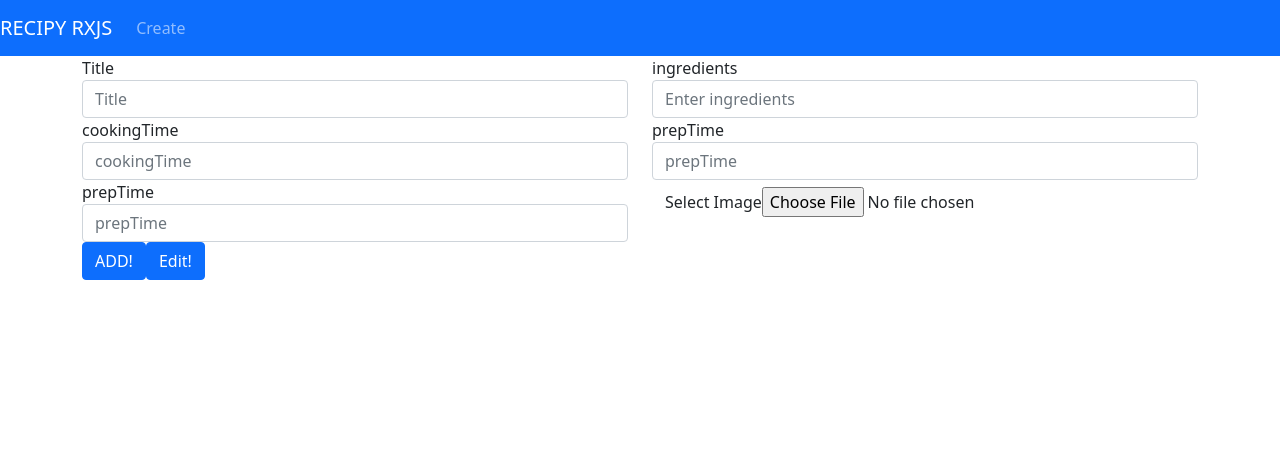
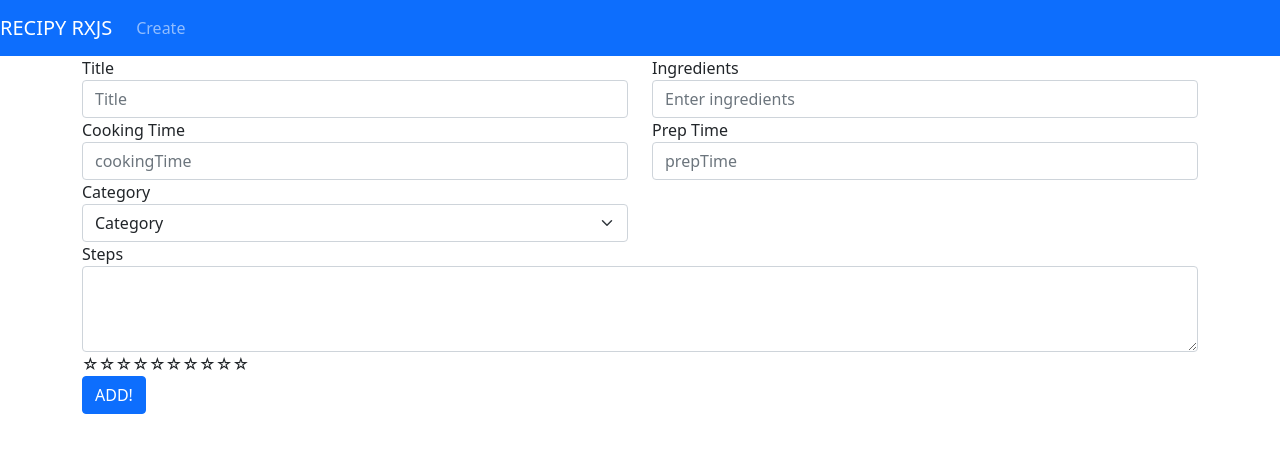
Before and after one commit to Pawel94/RxJsRecipy, an Angular app in the folder Front-end/RecipesRxJs/: page /createRecipy in a window 1280 px wide. Shown: the top 452 px of the page. Built offline with nearby package versions, Linux system fonts and the light colour scheme.

Commit message:
Added async validators, added Enums

```diff
--- a/Front-end/RecipesRxJs/src/app/data/CategoryEnum.ts
+++ b/Front-end/RecipesRxJs/src/app/data/CategoryEnum.ts
@@ -1,4 +1,6 @@
 export enum CategoryEnum {
-  X = 'X',
-  Y = 'Y',
+  SWEET = 'SWEET',
+  FISH = 'FISH',
+  FRUITS = 'FRUITS',
+  NONE = '-',
 }
--- a/Front-end/RecipesRxJs/src/app/data/Recipe.ts
+++ b/Front-end/RecipesRxJs/src/app/data/Recipe.ts
@@ -1,11 +1,14 @@
+import { CategoryEnum } from './CategoryEnum';
+
 export interface Recipe {
   id?: number;
   title?: string;
   ingredients?: string;
+  category?: CategoryEnum;
   tags?: string;
   imageUrl?: string;
   cookingTime?: number;
-  prepTime?: number;
+  prepTime?: number | string;
   yield?: number;
   steps?: string;
   rating?: number;
--- a/Front-end/RecipesRxJs/src/app/edit-recipy/edit-recipy.component.html
+++ b/Front-end/RecipesRxJs/src/app/edit-recipy/edit-recipy.component.html
@@ -17,7 +17,7 @@
         </div>
         <div class="col-6">
           <div class="form-group">
-            <label for="exampleInputEmail1">ingredients</label>
+            <label for="exampleInputEmail1">Ingredients</label>
             <input
               type="text"
               class="form-control"
--- a/Front-end/RecipesRxJs/src/app/recepies-list/recepies-list.component.html
+++ b/Front-end/RecipesRxJs/src/app/recepies-list/recepies-list.component.html
@@ -4,20 +4,31 @@
   </div>
   <div class="row">
     <div [ngClass]="getClass()">
-      <div *ngIf="filtredRecipes$ | async as recipes" class="row">
-        <div *ngFor="let item of recipes" class="col-4">
+      <div *ngIf="filtredRecipes$ | async as recipes" class="row m-2">
+        <div *ngFor="let item of recipes" class="col-4 border p-4 mb-3">
           <img
             class="card-img-top"
             src="https://media.istockphoto.com/photos/lemon-cake-picture-id95019434?k=20&m=95019434&s=612x612&w=0&h=EUdBGe1Bus-2hI2S4QUnJRo6JxTHQFax8jW8aQlJf9k="
             alt="Card image"
           />
           <div class="card-body" (click)="editRecipy(item)">
-            <h5 class="card-title">{{ item.title }}</h5>
+            <h5 class="card-title">{{ item.title | uppercase }}</h5>
+
             <p class="card-text">
+              <label> Prep Time: </label>
               {{ item.prepTime }}
             </p>
+            <p *ngIf="item.cookingTime" class="card-text">
+              <label> Cooking Time: </label>
+              {{ item.cookingTime }}
+            </p>
             <p class="card-text">
-              {{ item.rating }}
+              <label> Rating: </label>
+              <ngb-rating [rate]="setRating(item)"></ngb-rating>
+            </p>
+            <p class="card-text">
+              <label> Category: </label>
+              {{ setCategory(item) }}
             </p>
           </div>
         </div>
--- a/Front-end/RecipesRxJs/src/app/recepies-list/recepies-list.component.ts
+++ b/Front-end/RecipesRxJs/src/app/recepies-list/recepies-list.component.ts
@@ -6,7 +6,8 @@ import { Recipe } from '../data/Recipe';
 import { RecipeService } from '../services/recipe-service/recipe.service';
 import { SharedDataService } from '../services/share-data/shared-data.service';
 import { ActivatedRoute, Router } from '@angular/router';
-
+import { CategoryEnum } from '../data/CategoryEnum';
+import { NgbRatingConfig } from '@ng-bootstrap/ng-bootstrap';
 @Component({
   selector: 'app-recepies-list',
   templateUrl: './recepies-list.component.html',
@@ -16,8 +17,11 @@ export class RecepiesListComponent implements OnInit {
   constructor(
     private recipeService: RecipeService,
     private shareData: SharedDataService,
-    private router: Router
-  ) {}
+    private router: Router,
+    config: NgbRatingConfig
+  ) {
+    config.readonly = true;
+  }
   isFilterSet: boolean = false;
   filtredRecipes: Recipe[] = [];
   filterName: string = 'Show filters';
@@ -51,4 +55,15 @@ export class RecepiesListComponent implements OnInit {
     this.shareData.updateSelectedRecipe(receipy);
     this.router.navigate(['/details']);
   }
+
+  setCategory(item: Recipe): string {
+    if (item.category === null || item.category === undefined) {
+      return CategoryEnum.NONE;
+    } else return item.category;
+  }
+
+  setRating(item: Recipe): number {
+    if (item.rating) return item.rating;
+    else return 0;
+  }
 }
--- a/Front-end/RecipesRxJs/src/app/recipe-creation/recipe-creation.component.html
+++ b/Front-end/RecipesRxJs/src/app/recipe-creation/recipe-creation.component.html
@@ -13,10 +13,21 @@
             placeholder="Title"
           />
         </div>
+        <div
+          *ngIf="recipyForm.invalid && (recipyForm.dirty || recipyForm.touched)"
+          class="alert alert-danger"
+        >
+          <div *ngIf="recipyForm.controls['title'].errors?.['required']">
+            Name is required.
+          </div>
+          <div *ngIf="recipyForm.controls['title'].errors?.['titleExists']">
+            This title recipy is already taken!
+          </div>
+        </div>
       </div>
       <div class="col-6">
         <div class="form-group">
-          <label for="exampleInputEmail1">ingredients</label>
+          <label for="exampleInputEmail1">Ingredients</label>
           <input
             type="text"
             class="form-control"
@@ -29,9 +40,9 @@
       </div>
       <div class="col-6">
         <div class="form-group">
-          <label for="exampleInputPassword1">cookingTime</label>
+          <label for="exampleInputPassword1">Cooking Time</label>
           <input
-            type="text"
+            type="number"
             class="form-control"
             formControlName="cookingTime"
             id="cookingTime"
@@ -41,9 +52,9 @@
       </div>
       <div class="col-6">
         <div class="form-group">
-          <label for="exampleInputPassword1">prepTime</label>
+          <label for="exampleInputPassword1">Prep Time</label>
           <input
-            type="text"
+            type="number"
             class="form-control"
             id="prepTime"
             placeholder="prepTime"
@@ -53,17 +64,31 @@
       </div>
       <div class="col-6">
         <div class="form-group">
-          <label for="exampleInputPassword1">prepTime</label>
-          <input
-            type="text"
-            class="form-control"
-            id="prepTime"
-            placeholder="prepTime"
-            formControlName="prepTime"
-          />
+          <label for="exampleInputPassword1">Category</label>
+          <select
+            class="form-select"
+            aria-label="Default select example"
+            formControlName="category"
+          >
+            <option value="" disabled selected>Category</option>
+            <option *ngFor="let name of enumKeys" [value]="name">
+              {{ name }}
+            </option>
+          </select>
         </div>
       </div>
-      <div class="col-6">
+      <div class="col-12">
+        <div class="form-group">
+          <label for="steps">Steps</label>
+          <textarea
+            class="form-control"
+            id="steps"
+            rows="3"
+            formControlName="steps"
+          ></textarea>
+        </div>
+      </div>
+      <!-- <div class="col-6">
         <div class="form-group">
           <label class="image-upload-container btn btn-bwm">
             <span>Select Image</span>
@@ -75,11 +100,11 @@
             />
           </label>
         </div>
-      </div>
+      </div> -->
+      <ngb-rating [(rate)]="currentRate" formControlName="rating"></ngb-rating>
     </div>
 
     <button type="submit" class="btn btn-primary">ADD!</button>
-    <button type="submit" class="btn btn-primary">Edit!</button>
   </div>
 </form>
 <div>
--- a/Front-end/RecipesRxJs/src/app/recipe-creation/recipe-creation.component.ts
+++ b/Front-end/RecipesRxJs/src/app/recipe-creation/recipe-creation.component.ts
@@ -1,8 +1,15 @@
 import { Component, OnInit } from '@angular/core';
-import { FormControl, FormGroup } from '@angular/forms';
+import {
+  AbstractControl,
+  AsyncValidatorFn,
+  FormControl,
+  FormGroup,
+  ValidationErrors,
+  Validators,
+} from '@angular/forms';
 import { Observable, of } from 'rxjs';
-import { catchError, concatMap, tap } from 'rxjs/operators';
-
+import { catchError, concatMap, map, tap } from 'rxjs/operators';
+import { CategoryEnum } from '../data/CategoryEnum';
 import { Recipe } from '../data/Recipe';
 import { RecipeService } from '../services/recipe-service/recipe.service';
 class ImageSnippet {
@@ -16,21 +23,33 @@ class ImageSnippet {
 export class RecipeCreationComponent implements OnInit {
   recipyForm = new FormGroup({
     //id: new FormControl(),
-    title: new FormControl(''),
+    title: new FormControl(
+      '',
+      [Validators.required],
+      [this.recipeService.usernameValidator()]
+    ),
     ingredients: new FormControl(''),
     cookingTime: new FormControl(''),
+    category: new FormControl(''),
     prepTime: new FormControl(''),
     steps: new FormControl(''),
+    rating: new FormControl(''),
     imageUrl: new FormControl(''),
   });
 
   selectedFile?: ImageSnippet;
   valueChanges$?: Observable<Recipe>;
 
+  currentRate = 0;
+  categoryEnmum = CategoryEnum;
+
+  enumKeys: any[] = [];
   saveSuccess(result: any) {
     console.log('Saved successfully');
   }
-  constructor(private recipeService: RecipeService) {}
+  constructor(private recipeService: RecipeService) {
+    this.enumKeys = Object.keys(this.categoryEnmum);
+  }
 
   ngOnInit(): void {}
 
--- a/Front-end/RecipesRxJs/src/app/services/recipe-service/recipe.service.ts
+++ b/Front-end/RecipesRxJs/src/app/services/recipe-service/recipe.service.ts
@@ -2,13 +2,21 @@ import { Injectable } from '@angular/core';
 import { HttpClient } from '@angular/common/http';
 import { Recipe } from 'src/app/data/Recipe';
 import {
-  BehaviorSubject,
+  flatMap,
+  find,
   catchError,
   Observable,
   of,
   ReplaySubject,
   share,
+  tap,
+  map,
 } from 'rxjs';
+import {
+  AbstractControl,
+  AsyncValidatorFn,
+  ValidationErrors,
+} from '@angular/forms';
 const BASE_PATH = 'http://localhost:4000';
 
 @Injectable({
@@ -27,29 +35,29 @@ export class RecipeService {
       catchError((err) => of([]))
     );
   }
+
+  isRecipyAlreadyExists(title: string): Observable<any> {
+    console.log('dsa');
+    // return this.http.get<Recipe[]>(`${BASE_PATH}/recipies`).pipe(
+    //   share({
+    //     connector: () => new ReplaySubject(),
+    //     resetOnRefCountZero: true,
+    //     resetOnError: true,
+    //   }),
+    return this.getListOfRecipes().pipe(
+      flatMap((users) => users),
+      find((e) => e.title?.toLowerCase() === title.toLowerCase()),
+      catchError((err) => of(false))
+    );
+  }
   editRecipe(recipe: Recipe, id?: number): Observable<Recipe> {
-    console.log(recipe);
-    //return this.http.post<Recipe>(`${BASE_PATH}/upload`, recipe);
     return this.http.put<Recipe>(
       `http://localhost:4000/recipies/${id}`,
       recipe
     );
   }
   addNewRecipe(recipe: Recipe): Observable<Recipe> {
-    console.log(recipe);
-    //return this.http.post<Recipe>(`${BASE_PATH}/upload`, recipe);
     return this.http.post<Recipe>(`http://localhost:4000/recipies`, recipe);
-    //  .subscribe(
-    //       (val) => {
-    //         console.log('POST call successful value returned in body', val);
-    //       },
-    //       (response) => {
-    //         console.log('POST call in error', response);
-    //       },
-    //       () => {
-    //         console.log('The POST observable is now completed.');
-    //       }
-    //     );
   }
   public uploadImage(image: File, fileToUpload?: File): Observable<any> {
     /* Not possible to do with JSON server*/
@@ -57,9 +65,21 @@ export class RecipeService {
     const formData = new FormData();
     formData.append('image', image);
     formData.append('fileToUpload', fileToUpload as File);
-
-    console.log(formData);
     //return this.http.post(`${BASE_PATH}/upload`, formData);
     return of('good');
   }
+
+  private checkIfUsernameExists(username: string): Observable<any> {
+    return this.isRecipyAlreadyExists(username);
+  }
+  usernameValidator(): AsyncValidatorFn {
+    return (control: AbstractControl): Observable<ValidationErrors | null> => {
+      return this.checkIfUsernameExists(control.value).pipe(
+        map((res) => {
+          console.log(res);
+          return res ? { titleExists: true } : null;
+        })
+      );
+    };
+  }
 }
--- a/Front-end/RecipesRxJs/src/data/db.json
+++ b/Front-end/RecipesRxJs/src/data/db.json
@@ -34,6 +34,7 @@
         "1 tablespoon lemon juice"
       ],
       "cookingTime": "",
+      "category": "Sweet",
       "prepTime": "10",
       "steps": [
         "Step 1:Preheat the oven to 350 degrees F (175 degrees C). Grease a 9-inch square baking pan",
@@ -50,6 +51,7 @@
       "prepTime": "10",
       "cookTime": "35",
       "servings": 10,
+      "category": "Sweet",
       "ingredients": [
         " 1 cup white sugar",
         "½ cup butter",
@@ -76,6 +78,7 @@
       "cookTime": "35",
       "servings": 10,
       "rating": 3,
+      "category": "Sweet",
       "ingredients": [
         " 1 cup white sugar",
         "½ cup butter",
@@ -102,6 +105,7 @@
       "cookTime": "35",
       "servings": 10,
       "rating": 3,
+      "category": "Sweet",
       "ingredients": [
         " 1 cup white sugar",
         "½ cup butter",
@@ -128,6 +132,7 @@
       "cookTime": "35",
       "rating": 3,
       "servings": 10,
+      "category": "Sweet",
       "ingredients": [
         " 1 cup white sugar",
         "½ cup butter",
@@ -153,6 +158,7 @@
       "prepTime": "10",
       "cookTime": "35",
       "servings": 10,
+      "category": "Sweet",
       "rating": 3,
       "ingredients": [
         " 1 cup white sugar",
@@ -180,6 +186,7 @@
       "cookTime": "35",
       "rating": 3,
       "servings": 10,
+      "category": "Sweet",
       "ingredients": [
         " 1 cup white sugar",
         "½ cup butter",
@@ -205,6 +212,7 @@
       "prepTime": "10",
       "cookTime": "35",
       "servings": 10,
+      "category": "Fish",
       "rating": 3,
       "ingredients": [
         " 1 cup white sugar",
@@ -231,6 +239,7 @@
       "prepTime": "10",
       "cookTime": "35",
       "rating": 3,
+      "category": "Fruits",
       "servings": 10,
       "ingredients": [
         " 1 cup white sugar",
@@ -256,6 +265,7 @@
       "title": "Lemon pie",
       "prepTime": "10",
       "cookTime": "35",
+      "category": "Fruits",
       "rating": 3,
       "servings": 10,
       "ingredients": [
@@ -303,78 +313,36 @@
       "imageUrl": "chicken.jpg"
     },
     {
-      "id": 12,
-      "title": "sda",
-      "ingredients": "",
+      "title": "Nowy przepis",
+      "ingredients": "XD",
+      "cookingTime": 1,
+      "category": "SWEET",
+      "prepTime": 3,
+      "steps": "hahaha",
+      "imageUrl": "",
+      "id": 12
+    },
+    {
+      "title": "x",
+      "ingredients": "asd",
       "cookingTime": "",
+      "category": "FISH",
       "prepTime": "",
       "steps": "",
-      "imageUrl": ""
+      "rate": 8,
+      "imageUrl": "",
+      "id": 13
     },
     {
-      "id": 13,
-      "servings": 13
-    },
-    {
-      "servings": 13,
+      "title": "sad",
+      "ingredients": "asd",
+      "cookingTime": "",
+      "category": "FISH",
+      "prepTime": 2,
+      "steps": "dsad",
+      "rate": 10,
+      "imageUrl": "",
       "id": 14
-    },
-    {
-      "servings": 13,
-      "id": 15
-    },
-    {
-      "servings": 13,
-      "id": 16
-    },
-    {
-      "id": 123,
-      "servings": 13
-    },
-    {
-      "id": 1234,
-      "title": "ads",
-      "ingredients": "cz",
-      "cookingTime": "",
-      "prepTime": "",
-      "steps": "",
-      "imageUrl": ""
-    },
-    {
-      "title": "adasd",
-      "ingredients": "NOWE",
-      "cookingTime": "cacsac",
-      "prepTime": "",
-      "steps": "",
-      "imageUrl": "",
-      "id": 1235
-    },
-    {
-      "title": "CHUJNIA",
-      "ingredients": "",
-      "cookingTime": "",
-      "prepTime": "",
-      "steps": "",
-      "imageUrl": "",
-      "id": 1236
-    },
-    {
-      "title": "CHUJNIA2",
-      "ingredients": "",
-      "cookingTime": "",
-      "prepTime": "",
-      "steps": "",
-      "imageUrl": "",
-      "id": 1237
-    },
-    {
-      "id": 1238,
-      "title": "XD",
-      "ingredients": "",
-      "cookingTime": "",
-      "prepTime": "",
-      "steps": "",
-      "imageUrl": ""
     }
   ]
 }
```
